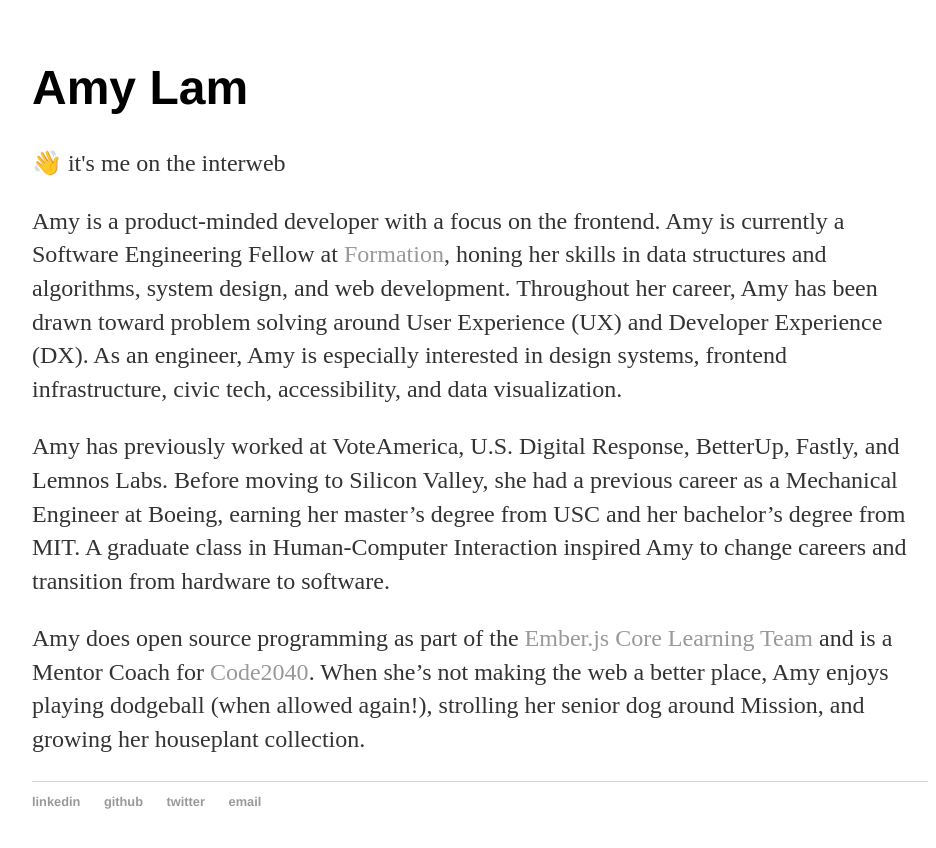
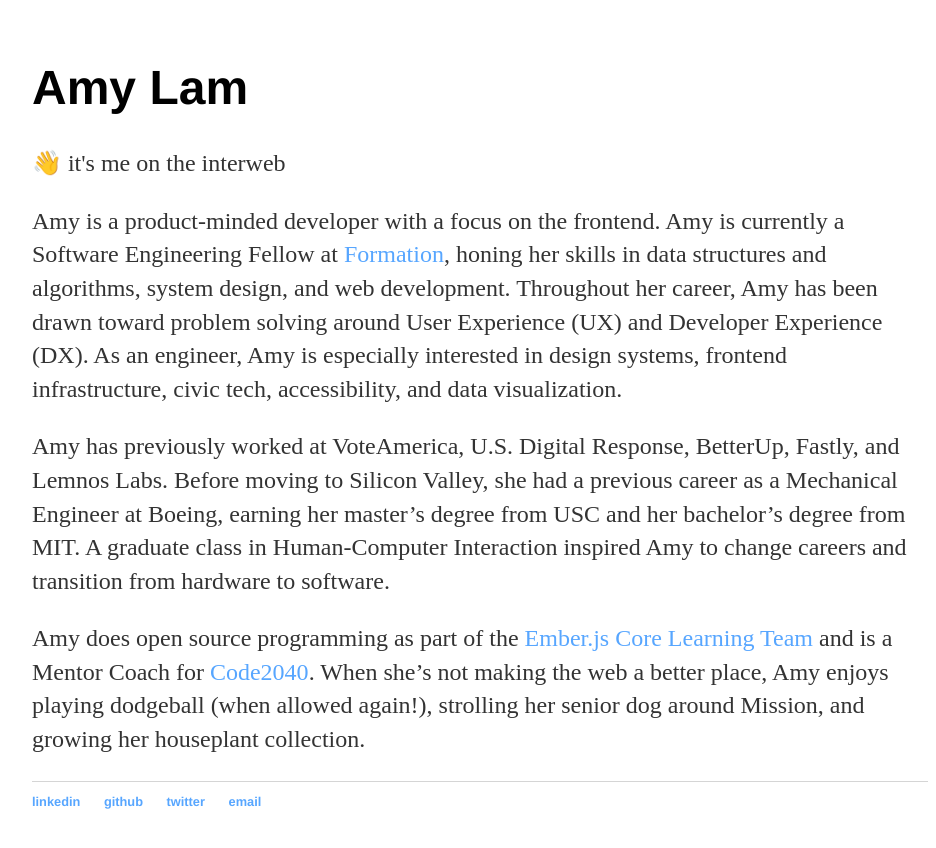
Before and after one commit to amyrlam/amyrlam.github.io-old, a Jekyll site: the page built from index.html, in a window 1280 px wide. Shown: the top 848 px of the page, without its empty margins (160-1096 px from the left). Built offline with Jekyll 4.4.1, drawn with Linux system fonts in a browser that asks for light colours.

Commit message:
Update main.css

```diff
--- a/css/main.css
+++ b/css/main.css
@@ -2,32 +2,39 @@
     margin: 60px auto;
     width: 70%;
 }
+
 nav ul, footer ul {
     font-family:'Helvetica', 'Arial', 'Sans-Serif';
     padding: 0px;
     list-style: none;
     font-weight: bold;
 }
+
 nav ul li, footer ul li {
     display: inline;
     margin-right: 20px;
 }
+
 a {
     text-decoration: none;
-    color: #999;
+    color: #57a6ff;
 }
+
 a:hover {
     text-decoration: underline;
 }
+
 h1 {
     font-size: 3em;
     font-family:'Helvetica', 'Arial', 'Sans-Serif';
 }
+
 p {
     font-size: 1.5em;
     line-height: 1.4em;
     color: #333;
 }
+
 footer {
     border-top: 1px solid #d5d5d5;
     font-size: .8em;
```
